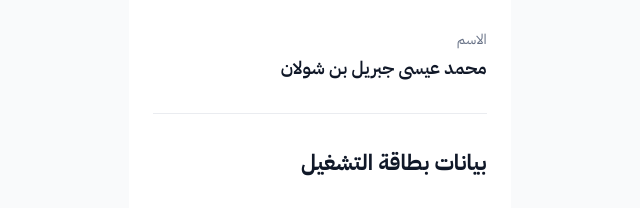
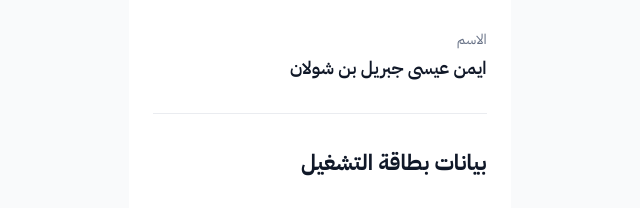
Before and after one commit to naql-logasti-sa/naql-logasti-sa.to, a plain HTML site: page index.html in a window 1280 px wide. Shown: the part 259-467 px from the top of the page, 320-960 px from the left. Drawn offline with Linux system fonts and the light colour scheme; a web font is replaced by a local one.

Commit message:
Update index.html

```diff
--- a/index.html
+++ b/index.html
@@ -973,7 +973,7 @@ html[dir="ltr"] .logisti-topbar-toggler .hgi-menu-11 {
     <div class="driver-info-list">
       <div class="driver-info-item">
         <div class="driver-info-label" data-page-i18n="name_label">الاسم</div>
-        <div class="driver-info-value name-value">محمد عيسى جبريل بن شولان</div>
+        <div class="driver-info-value name-value">ايمن عيسى جبريل بن شولان</div>
       </div>
 
     </div>
```
